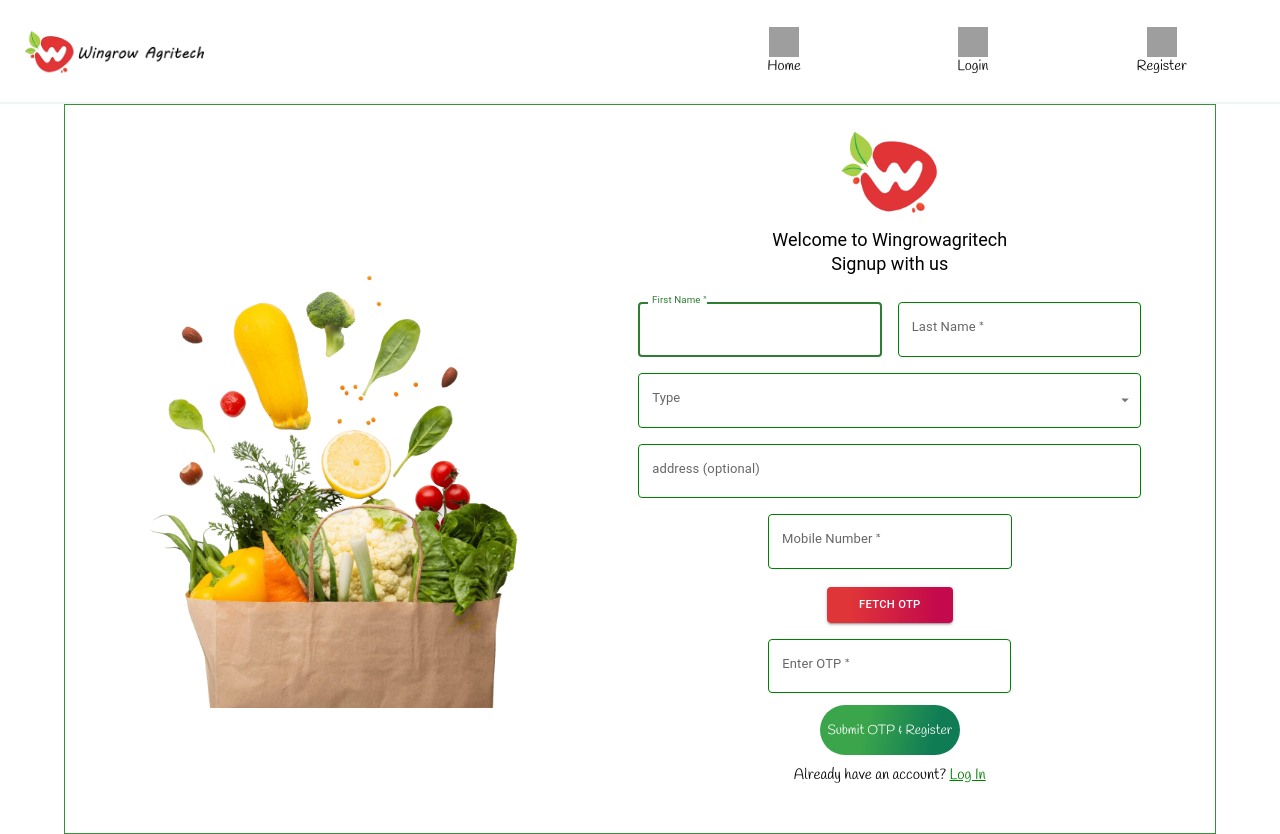
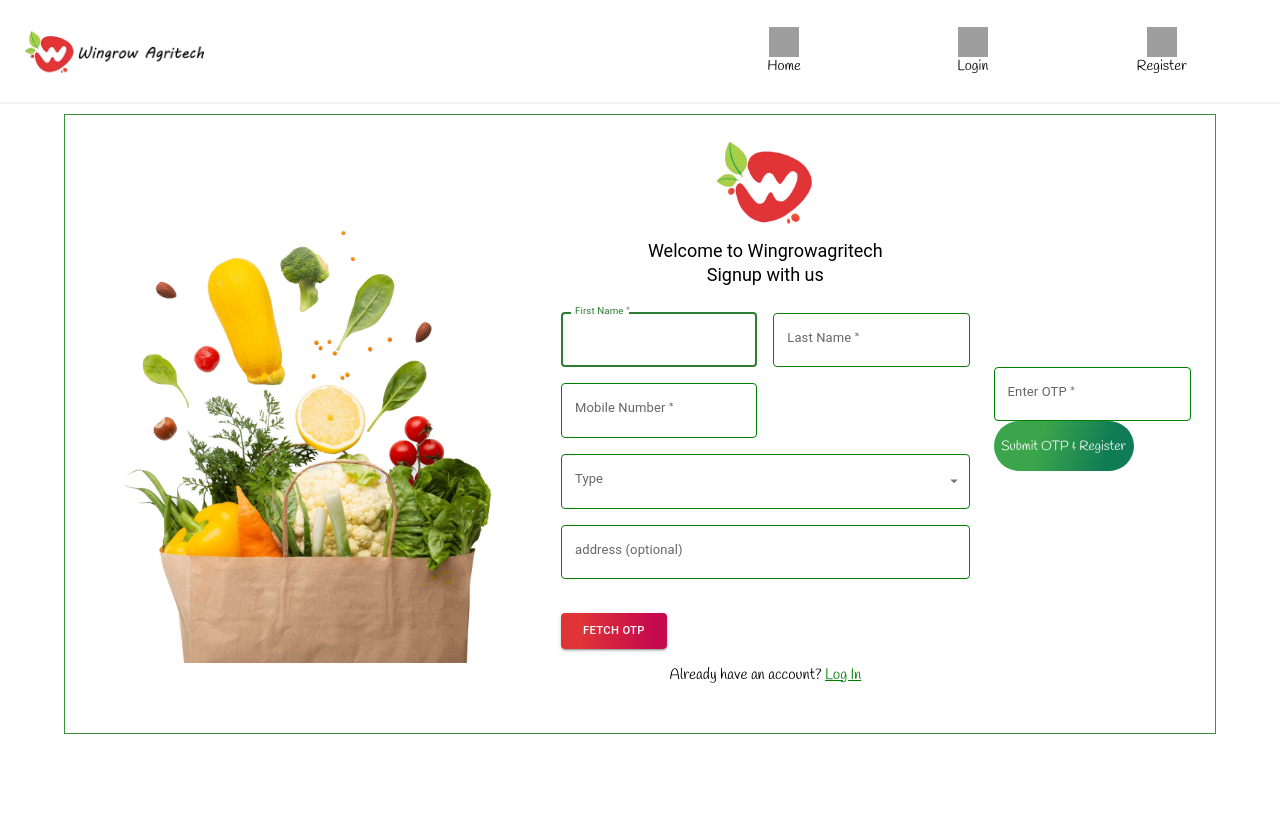
Before and after one commit to vrindaborkar/agritech, a React (Create React App) app in the folder client/: page /register in a window 1280 px wide. After the commit the page ends 800 px from the top, so only its background shows below. Built offline with nearby package versions, Linux system fonts and the light colour scheme; grey boxes are pictures that could not be loaded.

Commit message:
reverted changes in register.js

```diff
--- a/client/src/Routes/Register.js
+++ b/client/src/Routes/Register.js
@@ -20,12 +20,12 @@
 const KeyCodes = {
   comma: 188,
   enter: 13,
-  space:49
+  space: 49
 };
 
-const delimiters = [KeyCodes.comma, KeyCodes.enter,KeyCodes.space];
+const delimiters = [KeyCodes.comma, KeyCodes.enter, KeyCodes.space];
 
-export default function Register({t,languages}) {
+export default function Register({ t, languages }) {
   useEffect(() => {
     if (!!user) {
       AuthService.logout();
@@ -46,7 +46,7 @@
   });
 
   const [tags, setTags] = React.useState([]);
-  const[tag1,setTag] = useState();
+  const [tag1, setTag] = useState();
   const [error, seterror] = useState("");
 
   const handleDelete = (i) => {
@@ -54,7 +54,7 @@
   };
 
   const handleAddition = (tag) => {
-    console.log("here",tag1);
+    console.log("here", tag1);
     setTags([...tags, tag]);
     setTag('');
   };
@@ -171,7 +171,7 @@
     console.log("here")
     configureCaptcha();
 
-    const phoneNumber = "+91" +  data.phone;
+    const phoneNumber = "+91" + data.phone;
     // // console.log(values.mobile)
     // // const phone = values.mobile
     // const phoneNumber = "+91" + mobile
@@ -328,14 +328,14 @@
             sx={{ mt: 3 }}
           >
             <div id="sign-in-button"></div>
-            <img className="form-logo" src="./logo.png"  alt="form-logo" />
+            <img className="form-logo" src="./logo.png" alt="form-logo" />
             <Typography className="form-heading" component="h1" variant="h5">
               Welcome to Wingrowagritech
             </Typography>
             <Typography className="form-heading" mt={2} component="h1" variant="h5">
               Signup with us
             </Typography>
-            <Grid className="input-div-holder" container alignItems="center" justifyContent="center" spacing={2}>
+            <Grid className="input-div-holder" container spacing={2}>
               <Grid item xs={12} sm={6}>
                 <TextField
                   inputlabelprops={{
@@ -371,6 +371,23 @@
                   className="textfield"
                 />
               </Grid>
+              <Grid item xs={6}  >
+                <TextField
+                  inputlabelprops={{
+                    style: { fontSize: 14, fontFamily: "monospace" },
+                  }}
+                  required
+                  fullWidth
+                  id="phone"
+                  label="Mobile Number"
+                  name="phone"
+                  value={data.phone}
+                  onChange={handleChange}
+                  color="success"
+                  className="textfield"
+                />
+              </Grid>
+
 
               <Grid item xs={12}>
                 <FormControl
@@ -482,9 +499,26 @@
                 </Grid>
               )}
 
+              <Grid item xs={12}>
+                <TextField
+                  inputlabelprops={{
+                    style: { fontSize: 14, fontFamily: "monospace" },
+                  }}
+                  fullWidth
+                  name="address"
+                  label="address (optional)"
+                  type="address"
+                  id="address"
+                  value={data.address}
+                  onChange={handleChange}
+                  autoComplete="new-address"
+                  color="success"
+                  className="textfield"
+                />
+              </Grid>
               {data.type === "farmer" && (
 
-                <Grid item xs={12}  >
+                <Grid item xs={6}  >
                   <ReactTags
                     InputProps={{ style: { fontSize: 15 } }}
                     inputlabelprops={{ style: { fontSize: 15 } }}
@@ -506,42 +540,6 @@
 
 
               )}
-
-              <Grid item xs={12}>
-                <TextField
-                  inputlabelprops={{
-                    style: { fontSize: 14, fontFamily: "monospace" },
-                  }}
-                  fullWidth
-                  name="address"
-                  label="address (optional)"
-                  type="address"
-                  id="address"
-                  value={data.address}
-                  onChange={handleChange}
-                  autoComplete="new-address"
-                  color="success"
-                  className="textfield"
-                />
-              </Grid>
-
-              <Grid item xs={6}  >
-                <TextField
-                  inputlabelprops={{
-                    style: { fontSize: 14, fontFamily: "monospace" },
-                  }}
-                  required
-                  fullWidth
-                  id="phone"
-                  label="Mobile Number"
-                  name="phone"
-                  value={data.phone}
-                  onChange={handleChange}
-                  color="success"
-                  className="textfield"
-                />
-              </Grid>
-
             </Grid>
             {error !== "no error" && (
               <h3
@@ -551,8 +549,7 @@
               </h3>
             )}
 
-            <Grid container alignItems="center" justifyContent="center" >
-              <Grid item xs={3}  >
+            <Grid  >
               <Button
                 type="submit"
                 fullWidth
@@ -560,18 +557,22 @@
                 variant="contained"
                 color="success"
                 size="large"
-              sx={{ mt: 1, mb: 2 }}
+                sx={{ mt: 3, mb: 2 }}
               >
                 Fetch Otp
               </Button>
             </Grid>
+
+            <Grid container justifyContent="center">
+              <Grid item>
+                <Link className="form-link" to="/login" variant="body2">
+                  Already have an account? <span className="login">Log In</span>
+                </Link>
               </Grid>
-
-
-
-            {/* <form onSubmit={onSubmitOTP}>
-
-              <Grid item xs={12} sm={6} >
+            </Grid>
+          </form>
+          <form onSubmit={onSubmitOTP}>
+            <Grid item xs={12} sm={6}>
               <TextField
                 inputlabelprops={{
                   style: { fontSize: 14, fontFamily: "monospace" },
@@ -589,51 +590,10 @@
                 className="textfield"
               />
             </Grid>
-              <button className="forgot-btn" type="submit" style={{marginTop:'1rem'}}>
+            <button className="forgot-btn" type="submit">
               Submit OTP & Register
             </button>
-
-            </form> */}
-
-            <Grid container alignItems="center" justifyContent="center">
-              <form onSubmit={onSubmitOTP}>
-                <Grid item xs={12} sm={12}>
-                  <TextField
-                    inputlabelprops={{
-                      style: { fontSize: 14, fontFamily: "monospace" },
-                    }}
-                    required
-                    fullWidth
-                    name="password"
-                    label="Enter OTP"
-                    type="password"
-                    id="password"
-                    value={data.password}
-                    onChange={handleChange}
-                    autoComplete="new-password"
-                    color="success"
-                    className="textfield"
-                  />
-                </Grid>
-                <div style={{ textAlign: "center" }}>
-                  <button className="forgot-btn" type="submit" style={{ marginTop: '1rem', padding: '0.5rem' }}>
-                    Submit OTP & Register
-                  </button>
-                </div>
-
           </form>
-            </Grid>
-
-
-            <Grid container justifyContent="center">
-              <Grid item>
-                <Link className="form-link" to="/login" variant="body2">
-                  Already have an account? <span className="login">Log In</span>
-                </Link>
-              </Grid>
-            </Grid>
-          </form>
-
 
 
 
```
Lines whose indentation alone changed are shown as unchanged.
